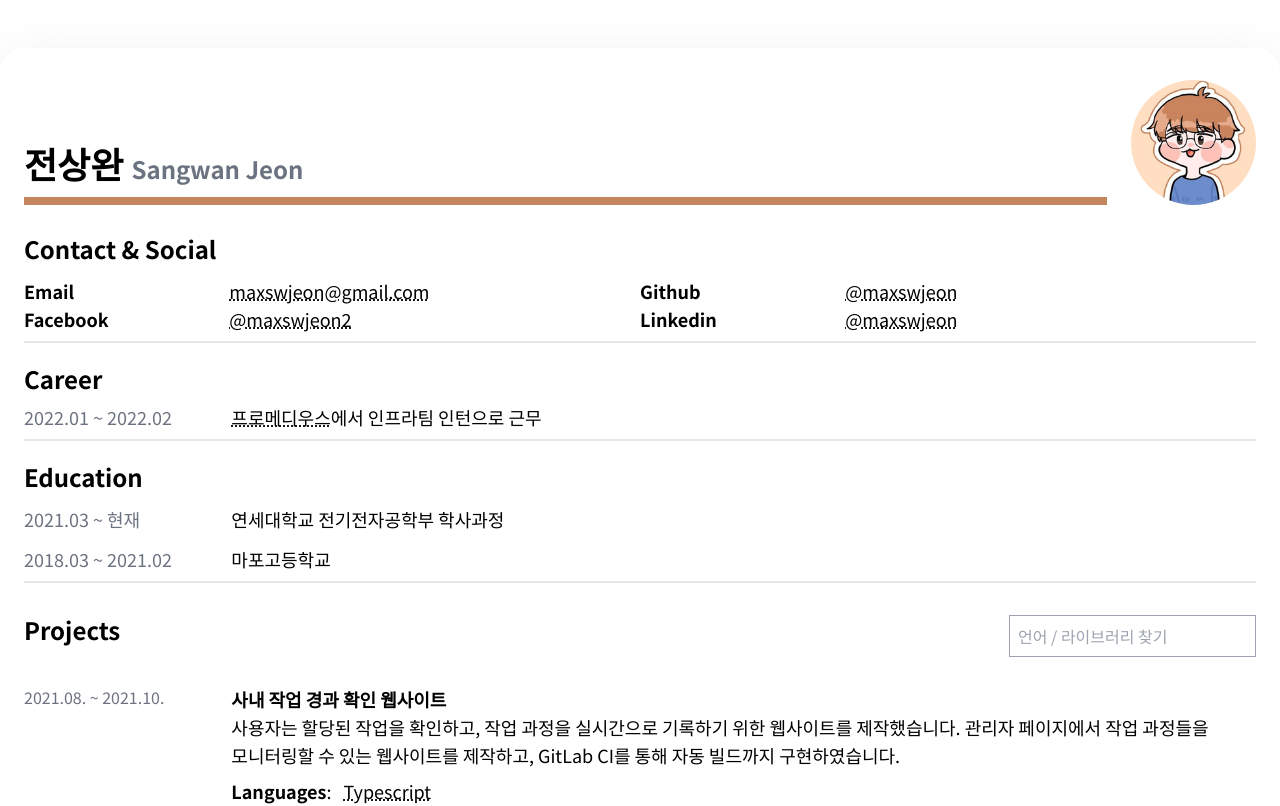
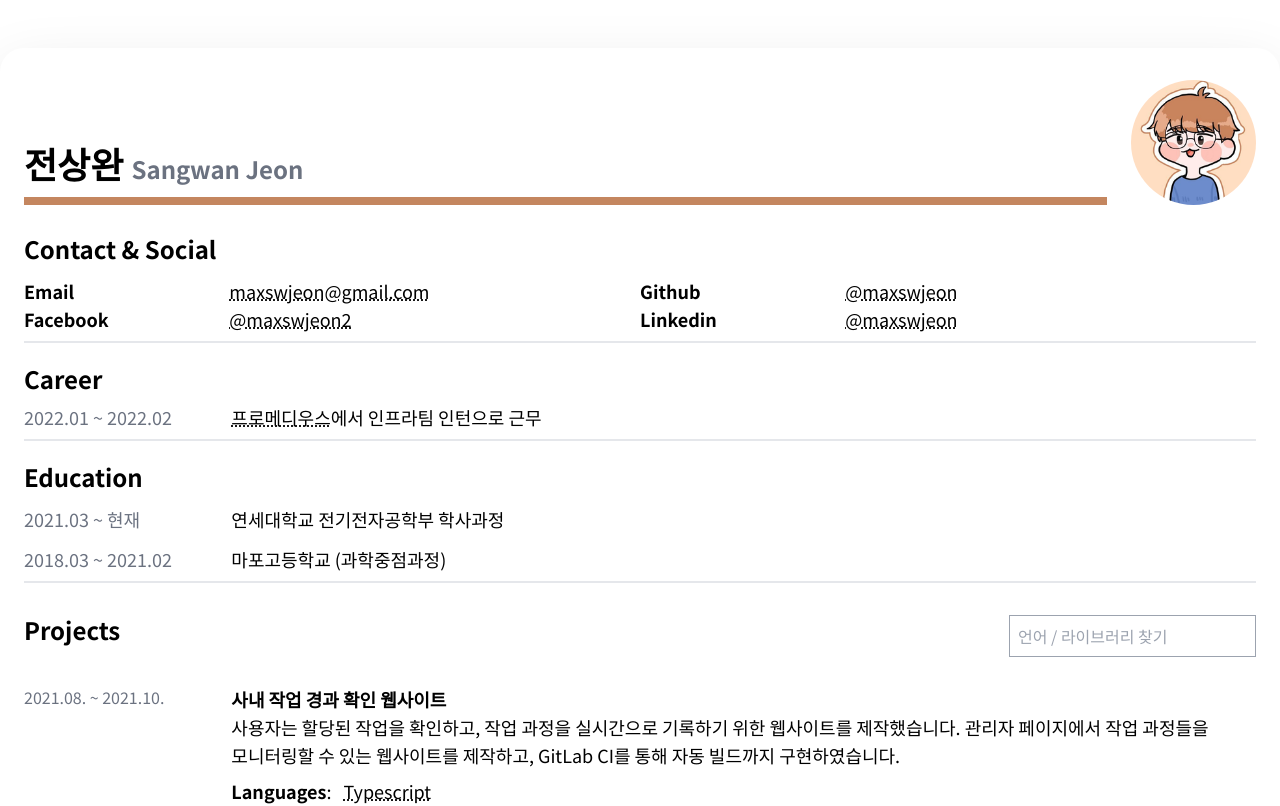
Before and after one commit to maxswjeon/maxswjeon, a React (Vite) app: page / in a window 1280 px wide. Shown: the top 806 px of the page. Built offline with nearby package versions, Linux system fonts and the light colour scheme.

Commit message:
Add 과학중점과정 to High School Record

```diff
--- a/src/sections/EducationSection.tsx
+++ b/src/sections/EducationSection.tsx
@@ -5,7 +5,7 @@ const EducationSection = () => (
             <p className="md:col-span-2 col-span-3 text-gray-500">2021.03 ~ 현재</p>
             <p className="md:col-span-10 col-span-9">연세대학교 전기전자공학부 학사과정</p>
             <p className="md:col-span-2 col-span-3 text-gray-500">2018.03 ~ 2021.02</p>
-            <p className="md:col-span-10 col-span-9">마포고등학교</p>
+            <p className="md:col-span-10 col-span-9">마포고등학교 (과학중점과정)</p>
         </div>
     </section>
 );
```
